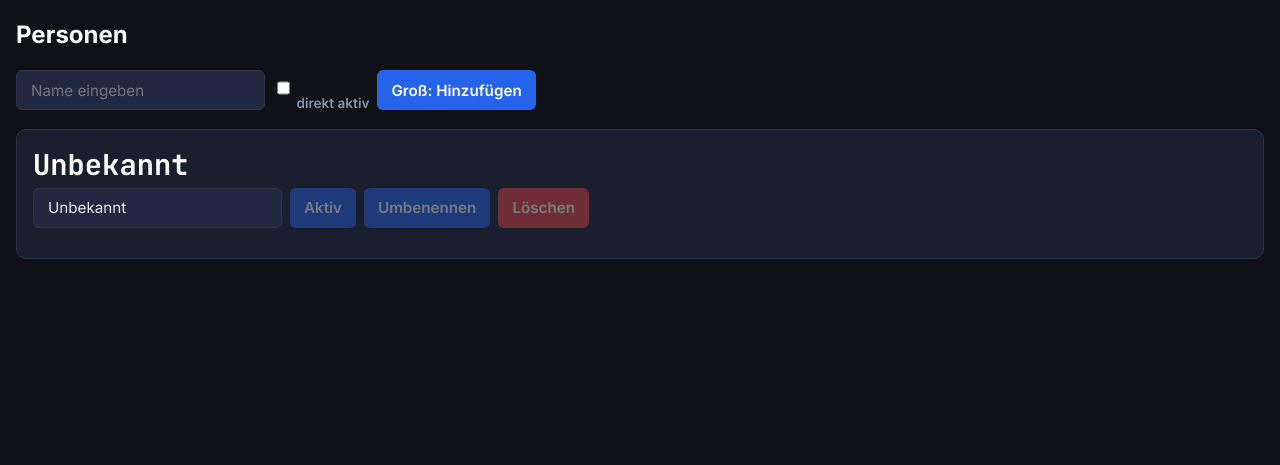
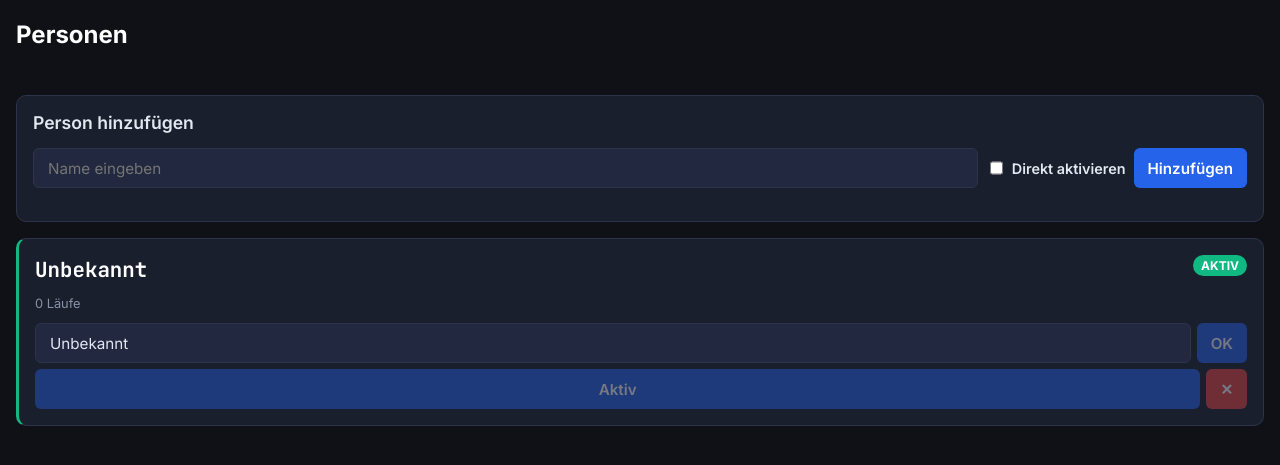
Before and after one commit to ItIsYe/wage, a FastAPI app: page /persons in a window 1280 px wide. Shown: the part 53-518 px from the top of the page. Run offline with FastAPI, Linux system fonts and the light colour scheme; data comes from the database, SQL or seed files in the repository; data that the repository does not hold is empty.

Commit message:
feat: Personen-Verwaltung verbessert
- api_persons.py: Laufanzahl pro Person im list_persons Response
- persons.html: aufgeräumtes Template
- app.js: neue Karten-Darstellung mit Aktiv-Badge, Laufanzahl,
  kompaktes Rename-Formular

```diff
--- a/pi/backend/api_persons.py
+++ b/pi/backend/api_persons.py
@@ -20,6 +20,12 @@ def list_persons():
     with db_cursor() as (_, cur):
         persons = [dict(r) for r in cur.execute("SELECT * FROM persons ORDER BY id").fetchall()]
         active = cur.execute("SELECT value FROM app_state WHERE key='active_person_id'").fetchone()
+        # Laufanzahl pro Person
+        counts = {r[0]: r[1] for r in cur.execute(
+            "SELECT person_id, COUNT(*) FROM runs WHERE person_id IS NOT NULL GROUP BY person_id"
+        ).fetchall()}
+    for p in persons:
+        p["run_count"] = counts.get(p["id"], 0)
     return {"persons": persons, "active_person_id": int(active[0]) if active else 1}
 
 
--- a/pi/frontend/static/app.js
+++ b/pi/frontend/static/app.js
@@ -152,13 +152,26 @@ async function loadPersons() {
     const d = await api("/api/v1/persons");
     if (filter) filter.innerHTML = `<option value="">alle Personen</option>` + d.persons.map((p) => `<option value="${p.id}">${esc(p.name)}</option>`).join("");
     if (!root) return;
-    root.innerHTML = d.persons.map((p) => `<div class="card"><div class="kpi">${esc(p.name)}</div>
-      <div class="toolbar">
-        <input id="rename-${p.id}" value="${esc(p.name)}" ${p.id===1?"disabled":""}>
-        <button onclick="activatePerson(${p.id})" ${d.active_person_id===p.id?"disabled":""}>${d.active_person_id===p.id?"Aktiv":"Aktiv setzen"}</button>
-        <button onclick="renamePerson(${p.id})" ${p.id===1?"disabled":""}>Umbenennen</button>
-        <button class="btn-danger" onclick="deletePerson(${p.id})" ${p.id===1?"disabled":""}>Löschen</button>
-      </div></div>`).join("");
+    root.innerHTML = d.persons.map((p) => {
+      const isActive = d.active_person_id === p.id;
+      return `<div class="card ${isActive ? 'status-ok' : ''}">
+        <div style="display:flex;justify-content:space-between;align-items:flex-start;margin-bottom:8px">
+          <div class="kpi" style="font-size:1.3rem">${esc(p.name)}</div>
+          ${isActive ? '<span style="background:var(--ok);color:#fff;font-size:.75rem;font-weight:700;padding:3px 8px;border-radius:999px">AKTIV</span>' : ''}
+        </div>
+        <div style="font-size:.8rem;color:var(--text-muted);margin-bottom:12px">${p.run_count || 0} Läufe</div>
+        <div style="display:flex;flex-direction:column;gap:6px">
+          <div style="display:flex;gap:6px">
+            <input id="rename-${p.id}" value="${esc(p.name)}" style="flex:1" ${p.id===1?"disabled":""}>
+            <button onclick="renamePerson(${p.id})" ${p.id===1?"disabled":""}>OK</button>
+          </div>
+          <div style="display:flex;gap:6px">
+            <button onclick="activatePerson(${p.id})" ${isActive?"disabled":""} style="flex:1">${isActive ? "Aktiv" : "Aktiv setzen"}</button>
+            <button class="btn-danger" onclick="deletePerson(${p.id})" ${p.id===1?"disabled":""}>✕</button>
+          </div>
+        </div>
+      </div>`;
+    }).join("");
   } catch (e) { flash(`Personen konnten nicht geladen werden: ${e.message}`); }
 }
 
--- a/pi/frontend/templates/persons.html
+++ b/pi/frontend/templates/persons.html
@@ -1,10 +1,16 @@
 {% extends "base.html" %}
 {% block content %}
 <h1>Personen</h1>
-<div class="toolbar">
-  <input id="new-person" placeholder="Name eingeben">
-  <label><input type="checkbox" id="activate"> direkt aktiv</label>
-  <button onclick="addPerson()">Groß: Hinzufügen</button>
+<div id="msg" class="msg"></div>
+<div class="card" style="margin-bottom:16px;">
+  <h2>Person hinzufügen</h2>
+  <div class="toolbar">
+    <input id="new-person" placeholder="Name eingeben" style="flex:1;min-width:200px">
+    <label style="display:flex;align-items:center;gap:6px;font-size:.9rem;color:var(--text);margin:0">
+      <input type="checkbox" id="activate"> Direkt aktivieren
+    </label>
+    <button onclick="addPerson()">Hinzufügen</button>
+  </div>
 </div>
 <div id="persons-list" class="grid"></div>
 {% endblock %}
```
